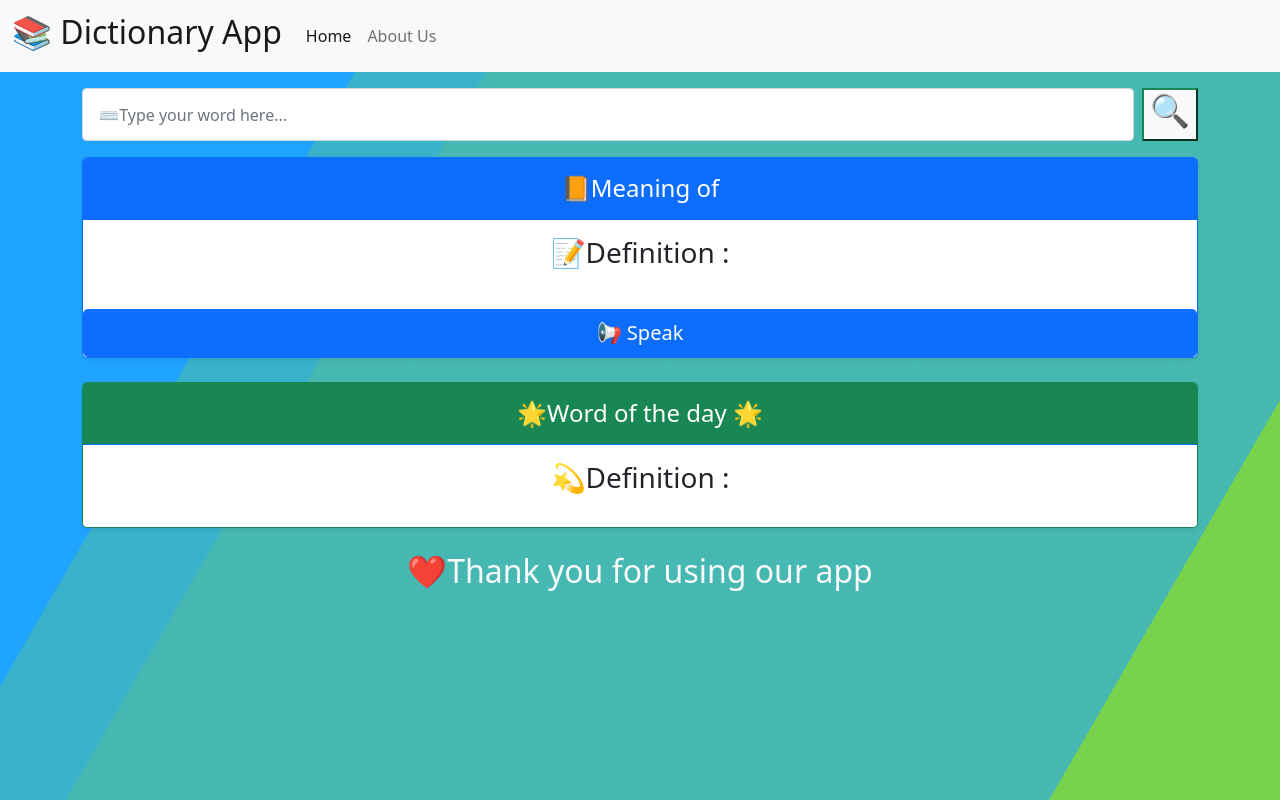
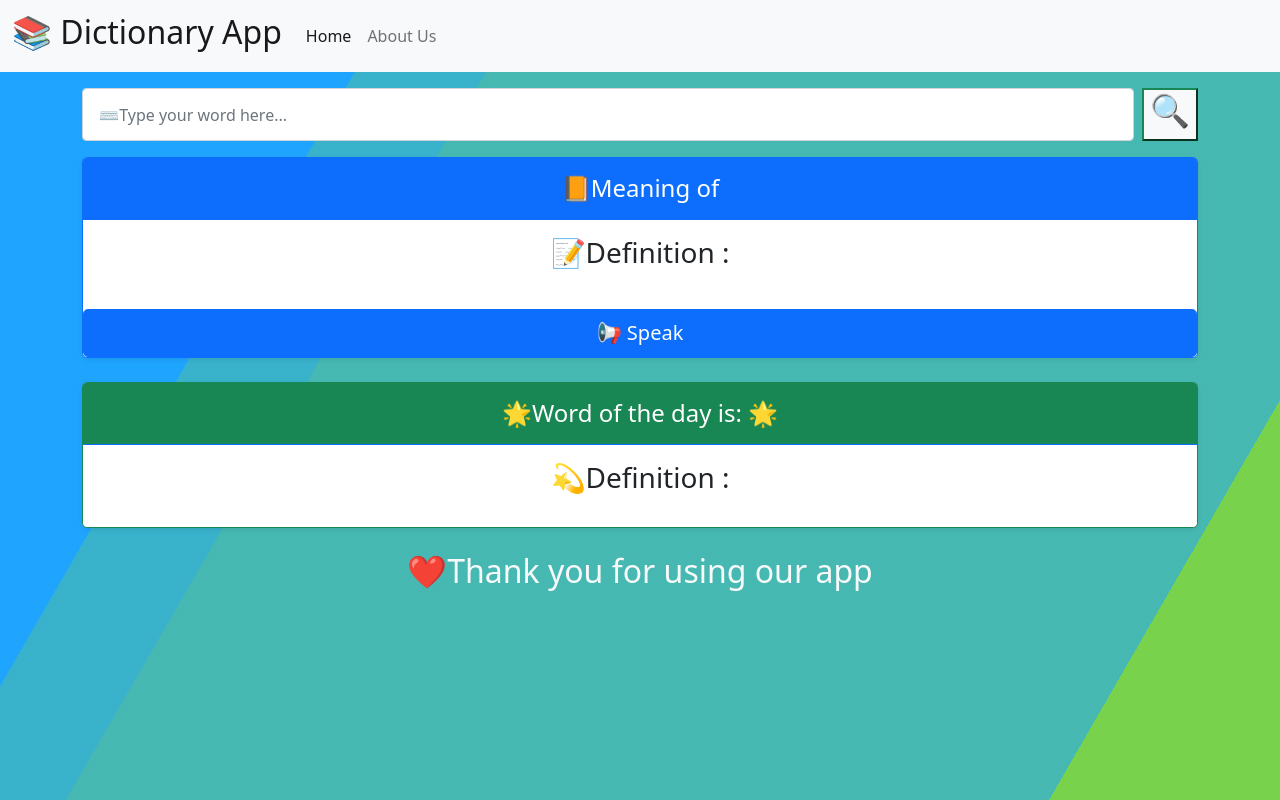
Before and after one commit to RahulJadhav16/Dictionary-app, a plain HTML site: page index.html in a window 1280 px wide. Drawn offline with nearby package versions, Linux system fonts and the light colour scheme; no server answers.

Commit message:
Update index.html

```diff
--- a/index.html
+++ b/index.html
@@ -82,7 +82,7 @@
               <div class="col">
                 <div class="card mb-4 rounded-3 shadow-sm border-success">
                   <div class="card-header py-3 text-white bg-success border-primary">
-                    <h4 class="my-0 fw-normal text-center">🌟Word of the day <span id="word2"></span>🌟</h4>
+                    <h4 class="my-0 fw-normal text-center">🌟Word of the day is: <span id="word2"></span>🌟</h4>
                   </div>
                   <div class="card-body text-center">
                     <h3 class="card-title pricing-card-title">💫Definition :</h3>
```
